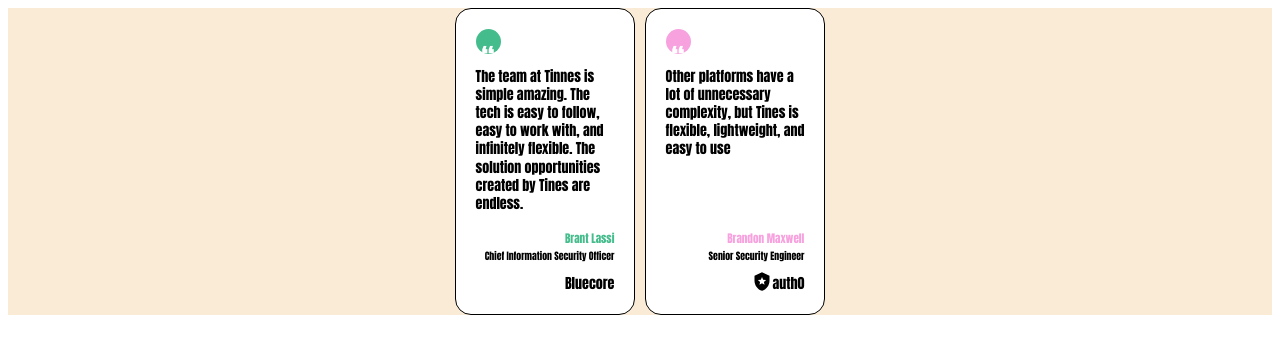
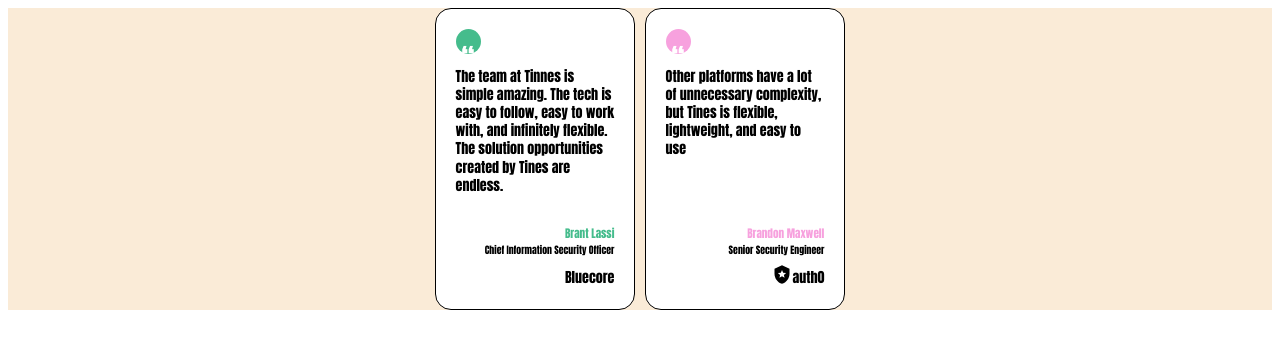
Before and after one commit to DimPack/flex-feedback, a plain HTML site: page index.html in a window 1280 px wide. Drawn offline with Linux system fonts and the light colour scheme.

Commit message:
the error with the alignment of authors' surnames at the bottom of the feedback has been fixed

```diff
--- a/style.css
+++ b/style.css
@@ -20,7 +20,7 @@
     display: flex;
     flex-direction: column;
     align-items: stretch;
-    max-width: 180px;
+    max-width: 200px;
     width: 100%;
     padding: 1.4em;
     border: 1px solid black;
@@ -65,6 +65,10 @@
     content: " ";
 }
 .feetback-info {
+    display: flex;
+    flex-direction: column;
+    align-items: flex-end;
+    height: 80px;
     text-align: end;
 }
 .feedback-author {
```
